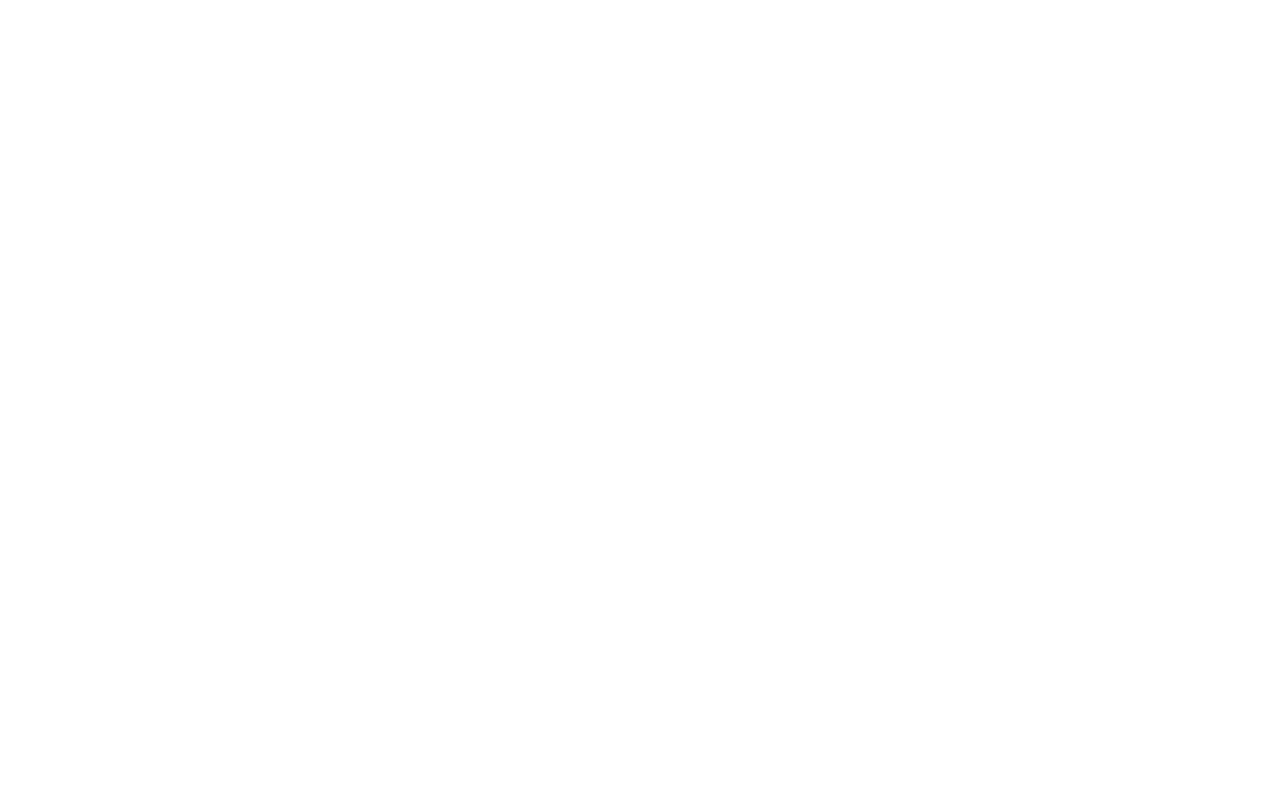
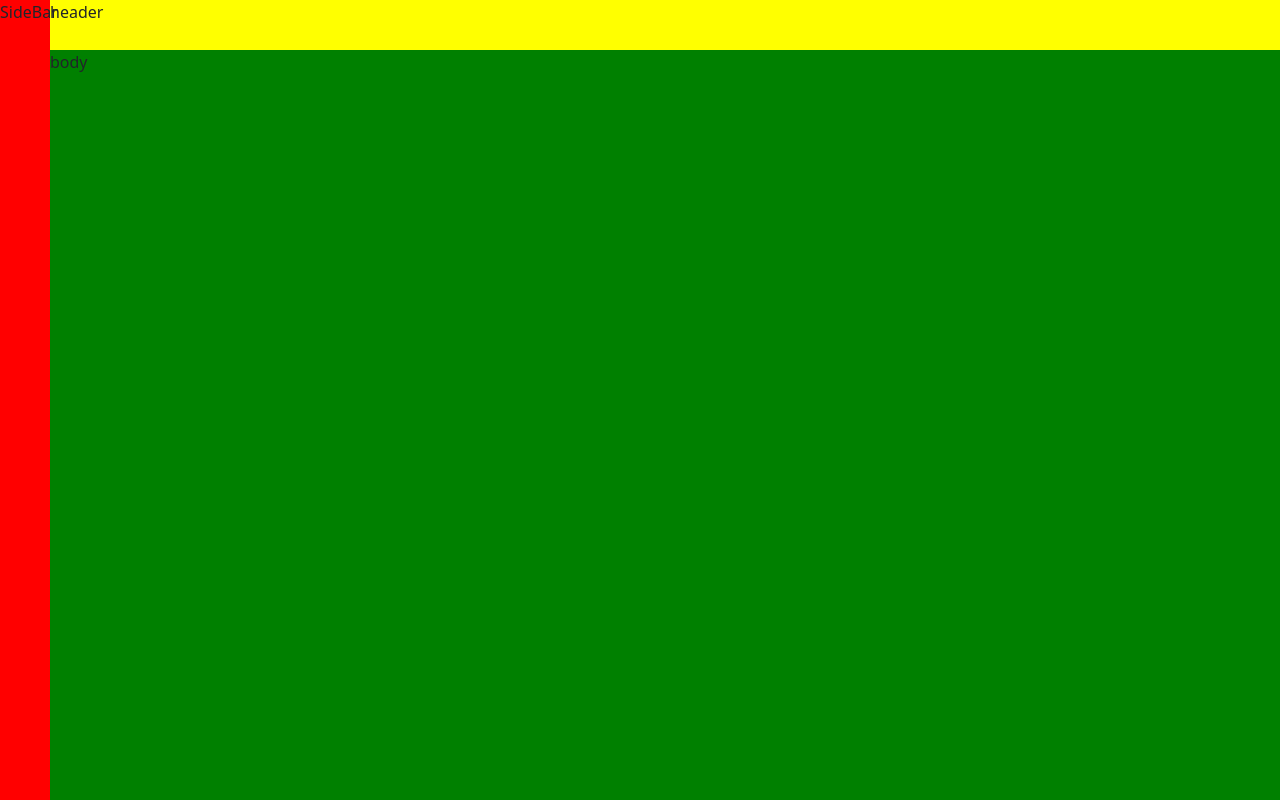
Before and after one commit to alex2snikers/startup, a React app: page / in a window 1280 px wide. Built offline with nearby package versions, Linux system fonts and the light colour scheme; sample sign-in values are in the browser's storage.

Commit message:
Added strusture of pages

```diff
--- a/package.json
+++ b/package.json
@@ -25,6 +25,7 @@
     "react": "^16.14.0",
     "react-dom": "^16.14.0",
     "react-hook-form": "^6.15.1",
+    "react-query": "^3.8.3",
     "react-router-dom": "^5.2.0",
     "single-spa": "^5.9.1"
   },
--- /dev/null
+++ b/src/App.js
@@ -0,0 +1,23 @@
+import React from 'react';
+import { useAuthCheck } from 'modules/auth/hooks';
+
+import Header from 'containers/Header';
+import SideBar from 'containers/SideBar';
+
+import styles from './styles.m.scss';
+
+const AuthRouter = () => {
+    useAuthCheck();
+
+    return (
+        <div className={styles.page}>
+            <Header />
+            <SideBar />
+            <main>
+                body
+            </main>
+        </div>
+    );
+}
+
+export default AuthRouter;
--- /dev/null
+++ b/src/containers/Header/index.js
@@ -0,0 +1,11 @@
+import React from 'react';
+
+const Header = () => {
+    return (
+        <header>
+            header
+        </header>
+    )
+}
+
+export default Header;
--- /dev/null
+++ b/src/containers/SideBar/index.js
@@ -0,0 +1,11 @@
+import React from 'react';
+
+const SideBar = () => {
+    return (
+        <aside>
+            SideBar
+        </aside>
+    );
+}
+
+export default SideBar;
--- a/src/index.js
+++ b/src/index.js
@@ -1,27 +1,30 @@
 import React from 'react';
 import { render } from 'react-dom';
+import { QueryClient, QueryClientProvider } from 'react-query';
 import { BrowserRouter, Switch, Route } from 'react-router-dom';
 
 import Login from 'screens/Login';
 import Registration from 'screens/Registration';
 
-function App() {
+import App from './App';
 
+const queryClient = new QueryClient();
+
+const Init = () => {
     return (
+        <QueryClientProvider client={queryClient}>
             <BrowserRouter>
                 <Switch>
-        <Route exact path="/login">
-          <Login />
-        </Route>
-        <Route exact path="/registrate">
-          <Registration />
-        </Route>
+                    <Route exact path="/login" component={Login} />
+                    <Route exact path="/registrate" component={Registration} />
                     <Route path="/landing">
                         landing
                     </Route>
+                    <Route path="*" component={App}/>
                 </Switch>
             </BrowserRouter>
+        </QueryClientProvider>
     );
 }
 
-render(<App />, document.getElementById("root"));
+render(<Init />, document.getElementById("root"));
--- /dev/null
+++ b/src/modules/auth/hooks.js
@@ -0,0 +1,10 @@
+import { useHistory } from 'react-router-dom';
+
+export const useAuthCheck = () => {
+    const history = useHistory();
+    const token = localStorage.getItem('token');
+
+    if (!token) {
+        history.push('/login');
+    }
+}
--- /dev/null
+++ b/src/modules/auth/request.js
@@ -0,0 +1,7 @@
+import axios from 'axios';
+
+const instance = axios.create({
+    baseURL: 'http://localhost:9010',
+});
+
+export default instance
--- a/src/screens/Login/index.js
+++ b/src/screens/Login/index.js
@@ -1,6 +1,6 @@
 import React from 'react';
-import axios from 'axios';
 import { useForm } from 'react-hook-form';
+import request from 'modules/auth/request';
 import { useHistory } from 'react-router-dom';
 
 import styles from './styles.m.scss';
@@ -10,10 +10,11 @@ const Login = () => {
     const history = useHistory();
 
     const onSubmit = (data) => {
-        axios.post('http://localhost:9010/login', {
+        request.post('/login', {
             ...data
-        }).then(() => {
-            history.push('/');
+        }).then((response) => {
+            localStorage.setItem('token', response.data.token);
+            history.push('/')
         });
     }
 
@@ -24,20 +25,20 @@ const Login = () => {
     return (
         <div className={`${styles.login}`}>
             <form onSubmit={handleSubmit(onSubmit)}>
-                <div class={`card`}>
-                    <div class={`card-body`}>
-                        <h5 class="card-title">Login</h5>
-                        <div class="form-group">
-                            <label for="email">Email address</label>
-                            <input ref={register} name="email" type="email" class="form-control" id="email" aria-describedby="emailHelp" />
+                <div className={`card`}>
+                    <div className={`card-body`}>
+                        <h5 className="card-title">Login</h5>
+                        <div className="form-group">
+                            <label htmlFor="email">Email address</label>
+                            <input ref={register} name="email" type="email" className="form-control" id="email" aria-describedby="emailHelp" />
                         </div>
-                        <div class="form-group">
-                            <label for="password">Password</label>
-                            <input ref={register} name="password" type="password" class="form-control" id="password" />
+                        <div className="form-group">
+                            <label htmlFor="password">Password</label>
+                            <input ref={register} name="password" type="password" className="form-control" id="password" />
                         </div>
 
-                        <button type="submit" class="btn btn-primary mt-3">Submit</button>
-                        <button class="btn btn-primary mt-3" onClick={handleOnRegistrate}>Registrate</button>
+                        <button type="submit" className="btn btn-primary mt-3">Submit</button>
+                        <button className="btn btn-primary mt-3" onClick={handleOnRegistrate}>Registrate</button>
                     </div>
                 </div>
             </form>
--- a/src/screens/Registration/index.js
+++ b/src/screens/Registration/index.js
@@ -24,20 +24,20 @@ const Registration = () => {
     return (
         <div className={`${styles.login}`}>
             <form onSubmit={handleSubmit(onSubmit)}>
-                <div class={`card`}>
-                    <div class={`card-body`}>
-                        <h5 class="card-title">Login</h5>
-                        <div class="form-group">
-                            <label for="email">Email address</label>
-                            <input ref={register} name="email" type="email" class="form-control" id="email" aria-describedby="emailHelp" />
+                <div className={`card`}>
+                    <div className={`card-body`}>
+                        <h5 className="card-title">Login</h5>
+                        <div className="form-group">
+                            <label htmlFor="email">Email address</label>
+                            <input ref={register} name="email" type="email" className="form-control" id="email" aria-describedby="emailHelp" />
                         </div>
-                        <div class="form-group">
-                            <label for="password">Password</label>
-                            <input ref={register} name="password" type="password" class="form-control" id="password" />
+                        <div className="form-group">
+                            <label htmlFor="password">Password</label>
+                            <input ref={register} name="password" type="password" className="form-control" id="password" />
                         </div>
 
-                        <button type="submit" class="btn btn-primary mt-3">Submit</button>
-                        <button class="btn btn-primary mt-3" onClick={handleOnLogin}>Login</button>
+                        <button type="submit" className="btn btn-primary mt-3">Submit</button>
+                        <button className="btn btn-primary mt-3" onClick={handleOnLogin}>Login</button>
                     </div>
                 </div>
             </form>
--- /dev/null
+++ b/src/styles.m.scss
@@ -0,0 +1,21 @@
+.page {
+    display: grid;
+    grid-template-columns: 50px 1fr;
+    grid-template-rows: 50px 1fr;
+    height: 100vh;
+
+    header {
+        background-color: yellow;
+    }
+
+    aside {
+        grid-row-start: 1;
+        grid-row-end: 3;
+        background-color: red;
+    }
+
+    main {
+        background-color: green;
+    }
+
+}
```
Also changed, not shown: src/containers/Page/index.js (renamed from src/components/Page/index.js), 1 other file (tests, documents, lock files or other folders). Lines whose indentation alone changed are shown as unchanged.
